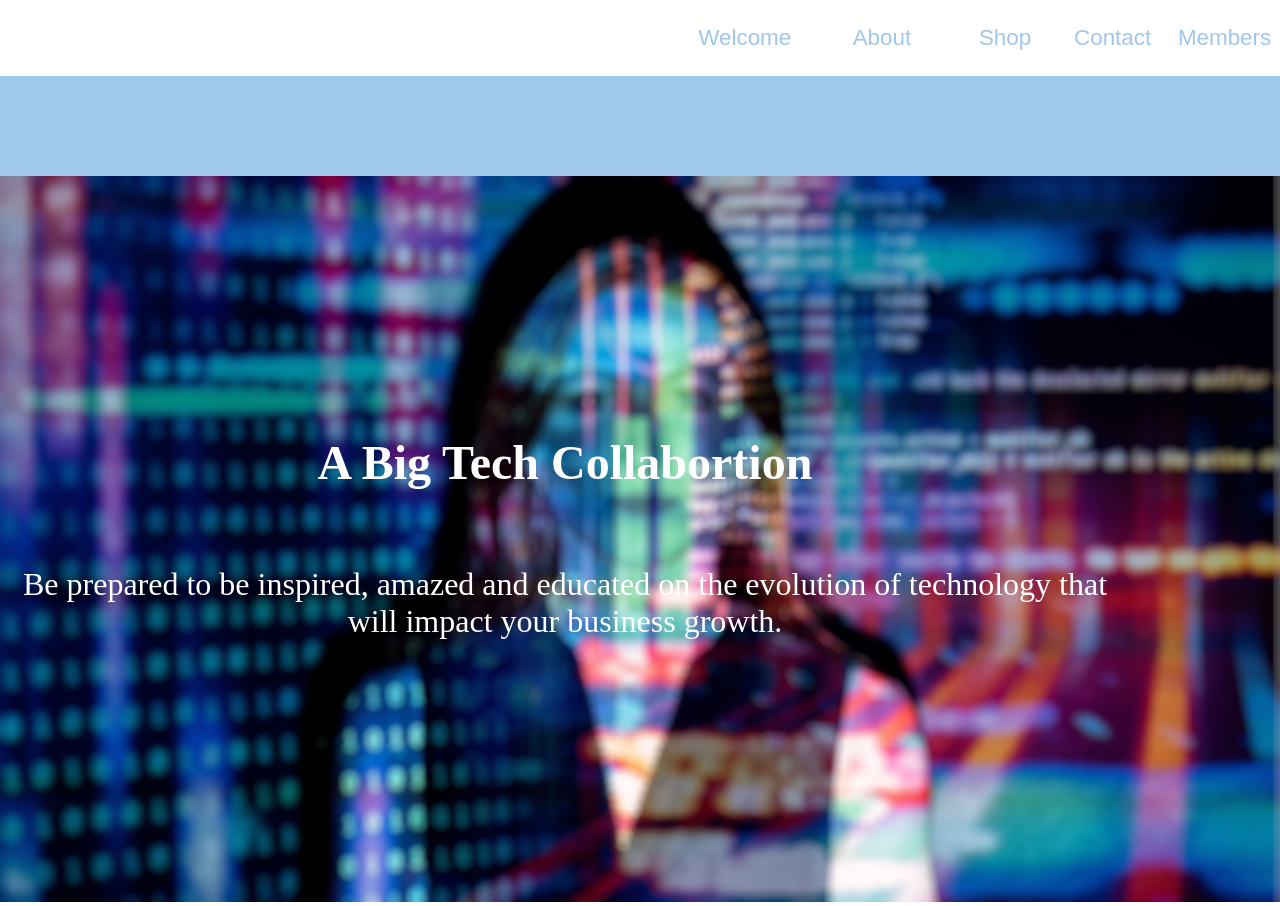
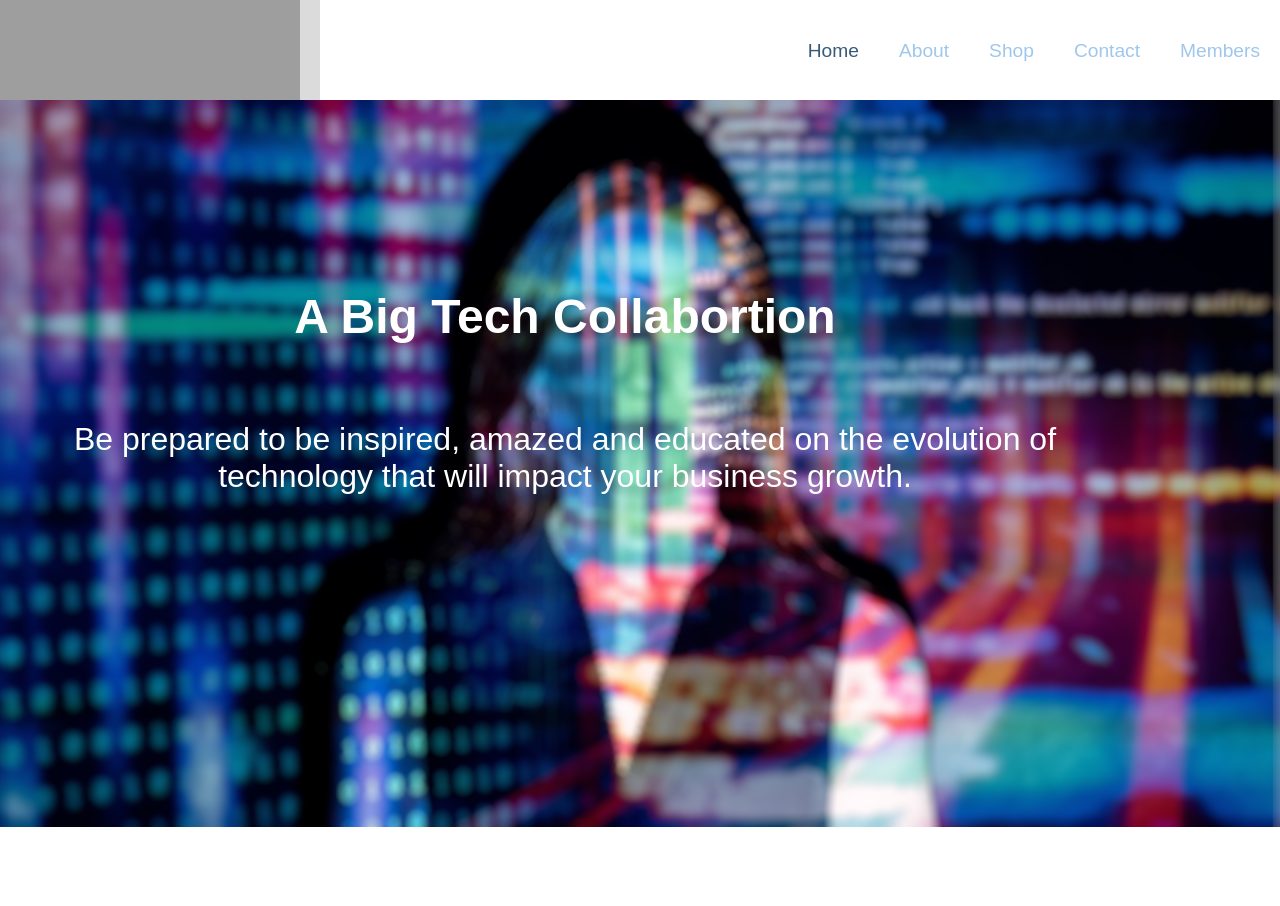
Before and after one commit to navitz97/TechspoWebsiteMain, a PHP site: page / in a window 1280 px wide. After the commit the page ends 827 px from the top, so only its background shows below. Run offline with PHP 8.4, Linux system fonts and the light colour scheme; grey boxes are pictures that could not be loaded.

Commit message:
Changed nav on index

```diff
--- a/Styles.css
+++ b/Styles.css
@@ -1,6 +1,7 @@
 body {
     margin: 0;
     padding: 0;
+    font-family: Arial, Helvetica, sans-serif;
 }
 
 .container {
@@ -31,7 +32,60 @@ body {
     opacity: 0.5;
 }
 
-.nav ul {
+.logo
+{
+    float: left;
+    height: 100px;
+    width: 25%;
+    background-color: rgb(219, 219, 219);
+}
+
+.logo img
+{
+    width: 300px;
+    height: 100%;
+    object-fit: cover;
+}
+
+.navbar
+{
+    float: right;
+    display: flex;
+    background-color: white;
+    margin-top: 20px;
+}
+
+.navbar a
+{
+    background-color: white;
+    color: #9ec7eb;
+    padding: 20px 20px;
+    text-decoration: none;
+    text-align: center;
+    font-size: larger;
+}
+
+.navbar a:hover
+{
+    background-color: black;
+    color: white;
+}
+
+.navbar .active
+{
+    background-color: white;
+    color:  #375a79;
+}
+
+@media screen and (max-width: 800px){
+    .logo img{
+        width: 100%;
+        height: 100%;
+        object-fit: cover;
+    }
+}
+
+/* .nav ul {
     list-style: none;
     text-align: right;
     padding: 1%;
@@ -75,4 +129,4 @@ body {
         display: inline-block;
         margin-right: -4px;
     }
-}
+} */
--- a/index.html
+++ /dev/null
@@ -1,31 +0,0 @@
-<!DOCTYPE html>
-<html lang="en">
-    <head>
-        <meta charset="UTF-8">
-        <meta http-equiv="X-UA-Compatible" content="IE=edge">
-        <meta name="viewport" content="width=device-width, initial-scale=1.0">
-        <link rel="stylesheet" href="Styles.css">
-        <title>Welcome</title>
-    </head>
-
-    <body>
-        <div class="nav">
-            <ul>
-                <li class="active"><a href="index.html">Welcome</a></li>
-                <li><a href="About.html">About</a></li>
-                <li><a href="Store.html">Shop</a></li>
-                <li><a href="Contact.html">Contact</a></li>
-                <li><a href="Members.html">Members</a></li>
-            </ul>
-        </div>
-
-        <div class="rec"></div>
-        <div class="container">
-            <img src="Images/Welcome_image.png" width="100%"/>
-            <div class="text"><h2>A Big Tech Collabortion</h2><br>
-            Be prepared to be inspired, amazed and educated on the evolution of technology that
-            will impact your business growth.</div>
-        </div>
-
-    </body>
-</html>
--- /dev/null
+++ b/index.php
@@ -0,0 +1,39 @@
+<!DOCTYPE html>
+<html lang="en">
+
+<head>
+    <meta charset="UTF-8">
+    <meta http-equiv="X-UA-Compatible" content="IE=edge">
+    <meta name="viewport" content="width=device-width, initial-scale=1.0">
+    <link rel="stylesheet" href="Styles.css?v=<?php echo time(); ?>">
+    <title>Welcome</title>
+</head>
+
+<body>
+    <!-- Website logo -->
+    <div class="logo">
+        <img src="images/Logo_2.png" alt="logo">
+    </div>
+
+    <!-- Navigation Bar -->
+    <div class="navbar">
+        <a href="index.html" class="active">Home</a>
+        <a href="About.html">About</a>
+        <a href="Store.html">Shop</a>
+        <a href="Contact.html">Contact</a>
+        <a href="Members.html">Members</a>
+    </div>
+
+    <!-- <div class="rec"></div> -->
+    <div class="container">
+        <img src="Images/Welcome_image.png" width="100%" />
+        <div class="text">
+            <h2>A Big Tech Collabortion</h2><br>
+            Be prepared to be inspired, amazed and educated on the evolution of technology that
+            will impact your business growth.
+        </div>
+    </div>
+
+</body>
+
+</html>
```
